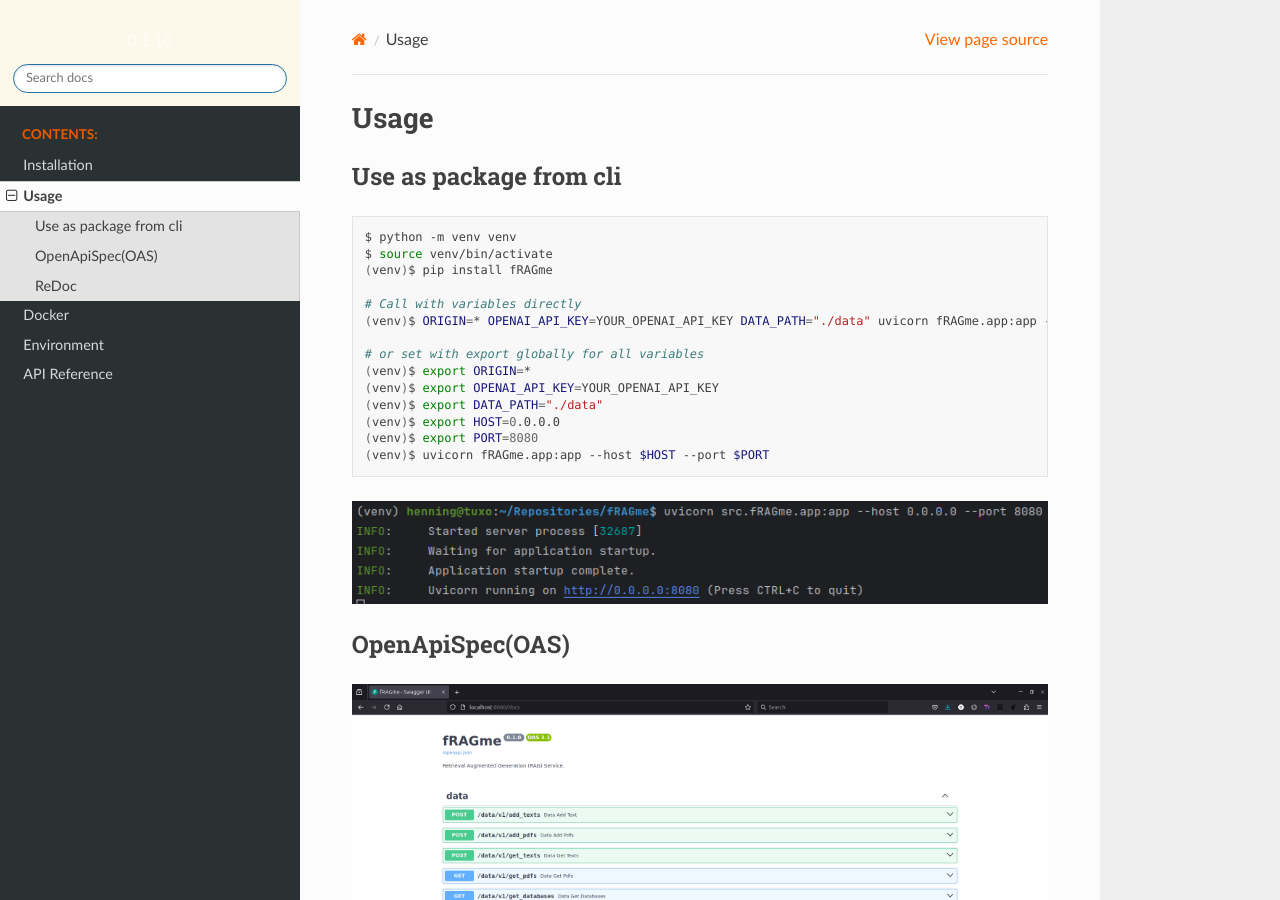
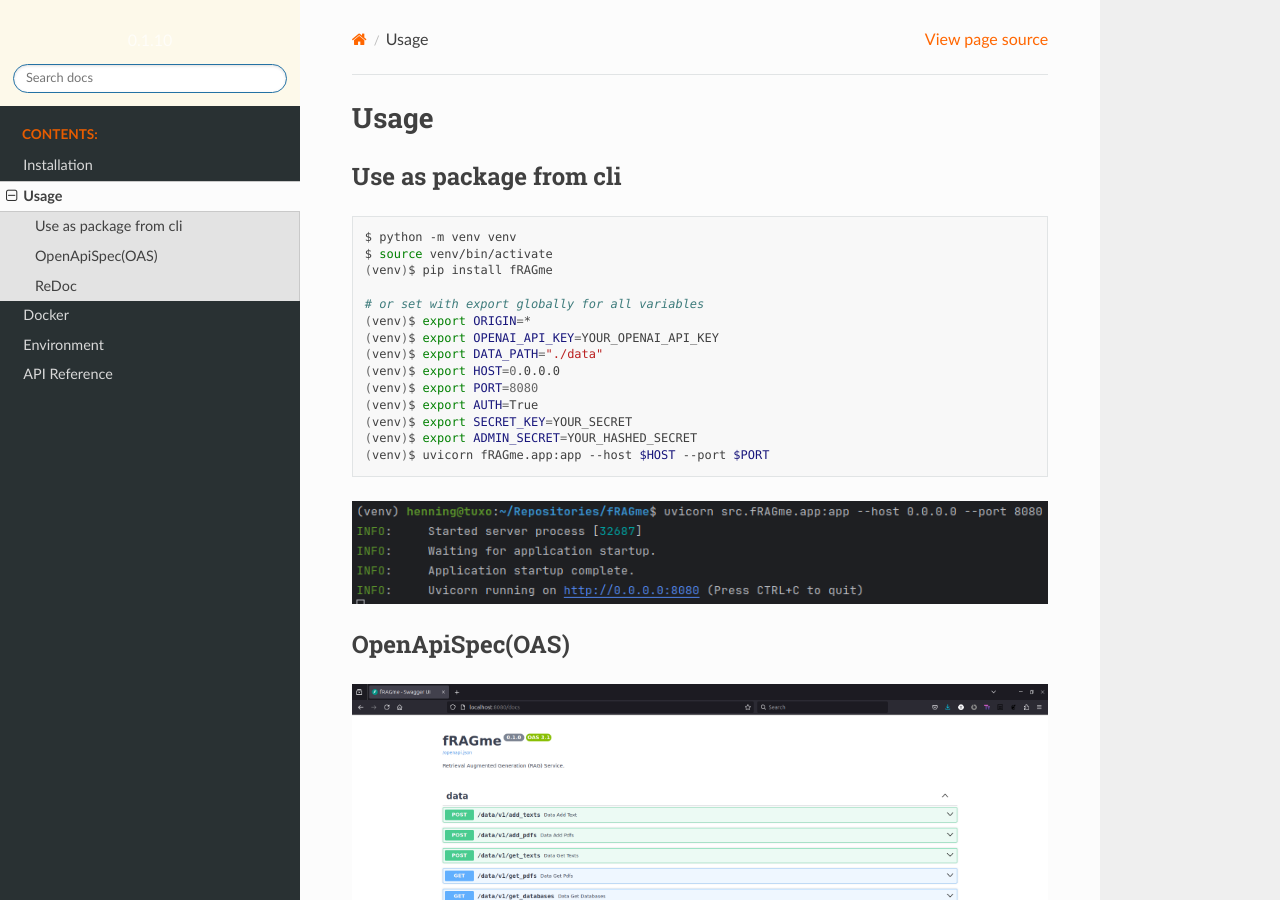
Before and after one commit to krauhen/fRAGme, a Sphinx documentation site: the page built from docs/usage.rst, in a window 1280 px wide and 900 px high. Built offline with Sphinx 7.4.7 and the Read the Docs theme 2.0.0, drawn with Linux system fonts in a browser that asks for light colours.

Commit message:
Change from database to single secret.

```diff
--- a/docs/docker.rst
+++ b/docs/docker.rst
@@ -17,7 +17,9 @@ From dockerhub
               -e PORT=8080 \
               -e HOST=0.0.0.0 \
               -e OPENAI_API_KEY="" \
-              -e DATA_PATH="./data" \
+              -e AUTH=True \
+              -e SECRET_KEY="YOUR_SECRET" \
+              -e ADMIN_SECRET="YOUR_HASHED_SECRET" \
               krauhen/fragme:latest
 
 .. image:: _static/images/terminal_docker_up.png
--- a/docs/usage.rst
+++ b/docs/usage.rst
@@ -12,15 +12,15 @@ Use as package from cli
     $ source venv/bin/activate
     (venv)$ pip install fRAGme
 
-    # Call with variables directly
-    (venv)$ ORIGIN=* OPENAI_API_KEY=YOUR_OPENAI_API_KEY DATA_PATH="./data" uvicorn fRAGme.app:app --host 0.0.0.0 --port 8080
-
     # or set with export globally for all variables
     (venv)$ export ORIGIN=*
     (venv)$ export OPENAI_API_KEY=YOUR_OPENAI_API_KEY
     (venv)$ export DATA_PATH="./data"
     (venv)$ export HOST=0.0.0.0
     (venv)$ export PORT=8080
+    (venv)$ export AUTH=True
+    (venv)$ export SECRET_KEY=YOUR_SECRET
+    (venv)$ export ADMIN_SECRET=YOUR_HASHED_SECRET
     (venv)$ uvicorn fRAGme.app:app --host $HOST --port $PORT
 
 .. image:: _static/images/terminal_webservice_up.png
```
Also changed, not shown: docs/environment.rst (+9 -0 lines), 4 other files.
